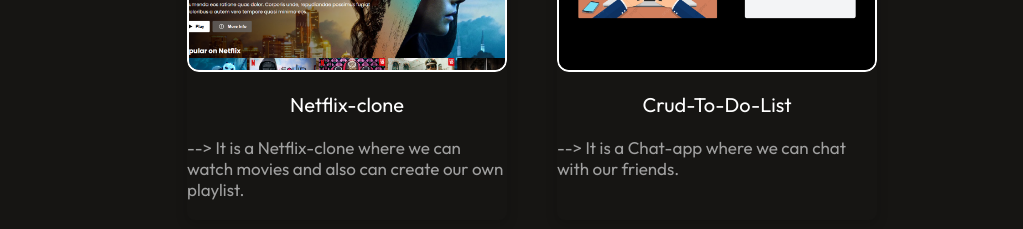
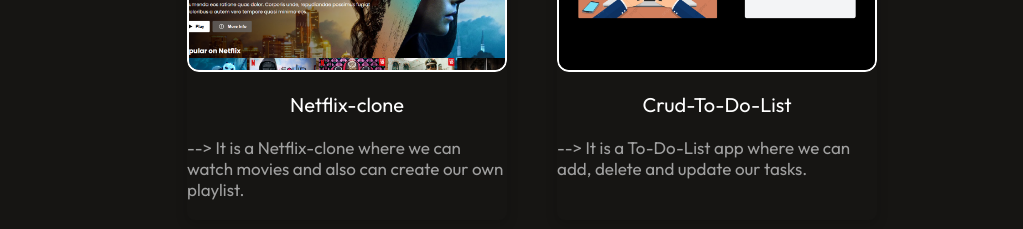
Before and after one commit to deveshgoel27/Devesh-portfolio, a React (Vite) app: page / in a window 1280 px wide. Shown: the part 2940-3169 px from the top of the page, without its empty margins (108-1131 px from the left). Built offline with nearby package versions, Linux system fonts and the light colour scheme.

Commit message:
Update mywork_data.js

```diff
--- a/src/assets/mywork_data.js
+++ b/src/assets/mywork_data.js
@@ -39,8 +39,7 @@
         w_name:"Crud-To-Do-List",
         w_img:project5_img,
          link: 'https://crud-to-do-list-black.vercel.app/',
-        w_desc: "--> It is a Chat-app where we can chat with our friends."
-    },
+        w_desc: "--> It is a To-Do-List app where we can add, delete and update our tasks."    },
     // {
     //     w_no:6,
     //     w_name:"Web design",
```
